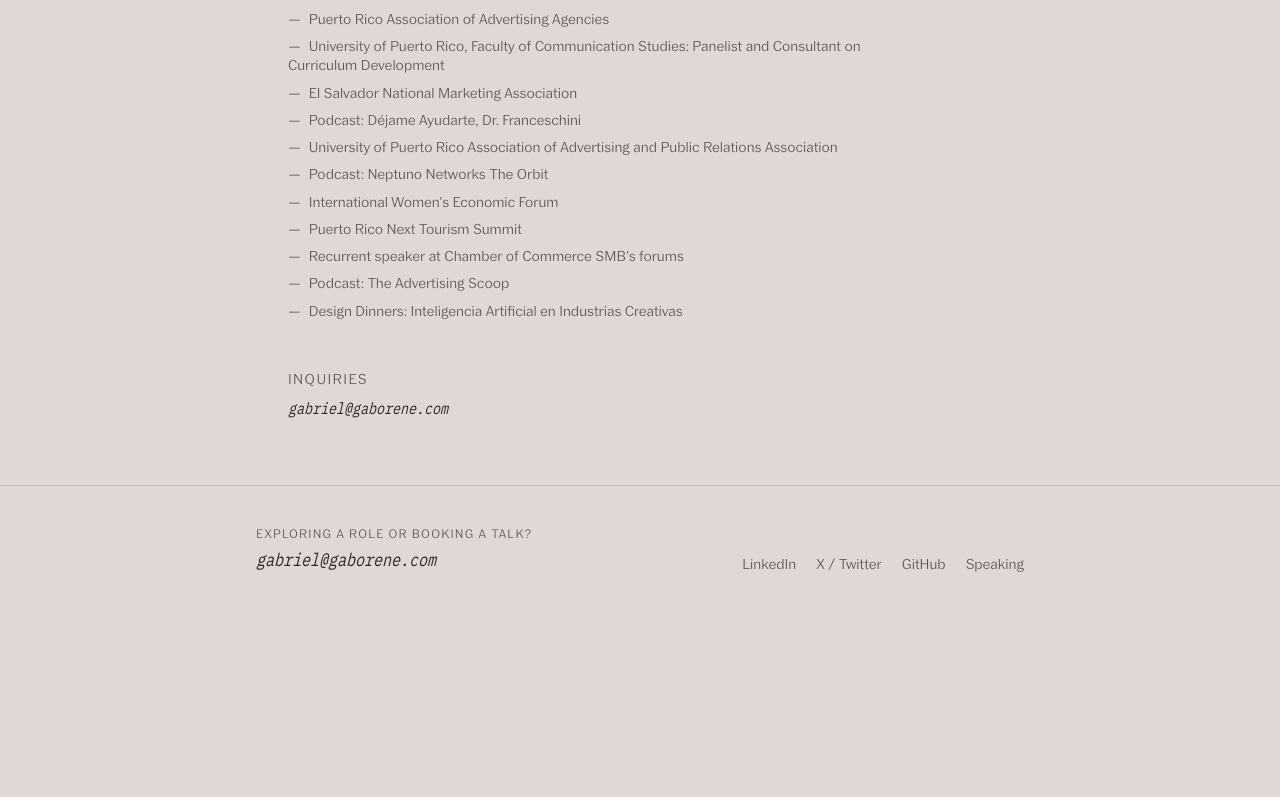
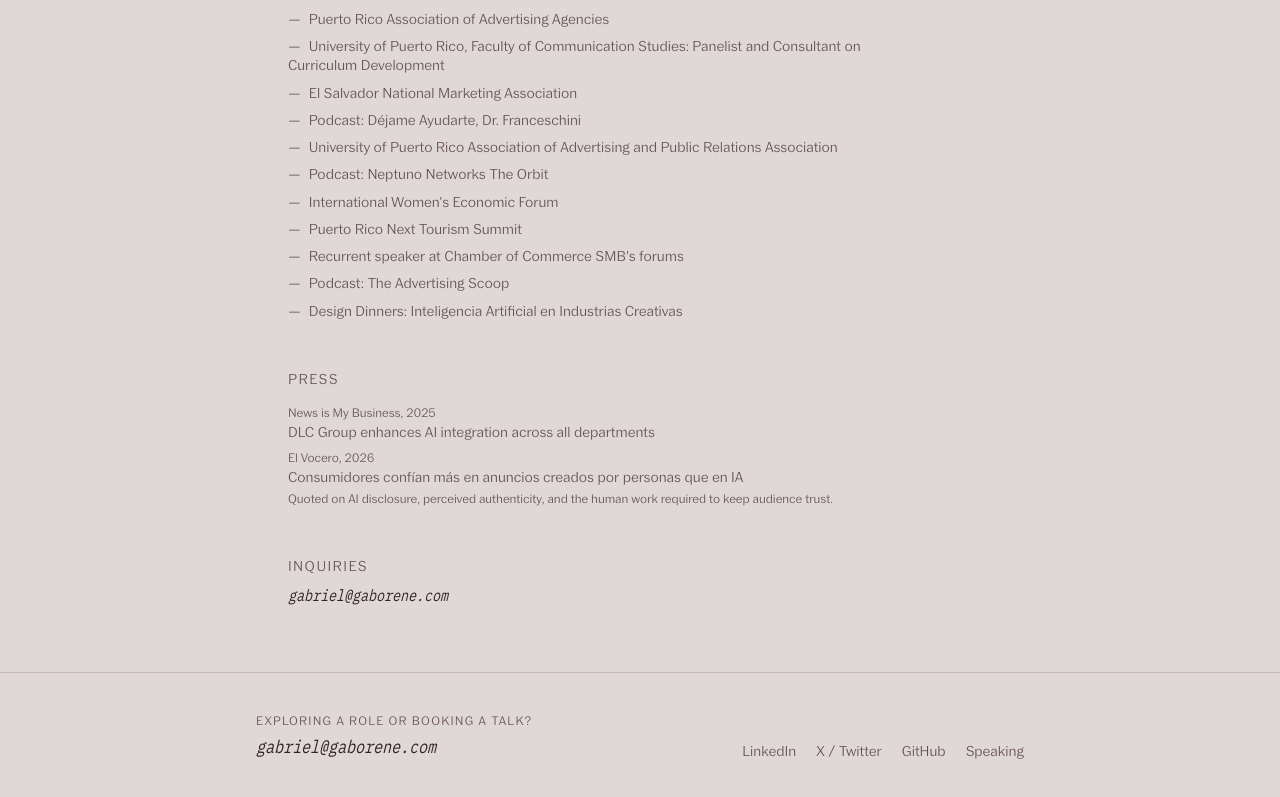
Before and after one commit to gabriel-rene/gaborene-com, a Next.js app: page /speaking in a window 1280 px wide. Shown: the part 837-1634 px from the top of the page. Before the commit the page ends 1451 px from the top, so only its background shows below. Built offline with nearby package versions, Linux system fonts and the light colour scheme.

Commit message:
speaking: add Press section with AI-related mentions
Co-Authored-By: Claude Opus 5 <noreply@anthropic.com>

```diff
--- a/app/speaking/page.tsx
+++ b/app/speaking/page.tsx
@@ -1,6 +1,7 @@
 import type { Metadata } from "next"
 import { SpeakingGallery } from "@/components/speaking-gallery"
 import identities from "@/data/identities"
+import press from "@/data/press"
 
 export const metadata: Metadata = {
   title: "Speaking",
@@ -56,6 +57,7 @@ const speakingPageSchema = {
 export default function Speaking() {
   const engagements =
     identities.find((i) => i.role === "educator on AI")?.engagements ?? []
+  const aiPress = press.filter((item) => item.ai)
 
   return (
     <main className="flex flex-col flex-1 px-8 pt-32 pb-16 max-w-3xl mx-auto w-full">
@@ -102,6 +104,36 @@ export default function Speaking() {
           </ul>
         </div>
 
+        <div className="flex flex-col gap-4">
+          <p className="text-sm text-stone-600 dark:text-stone-400 uppercase tracking-widest">
+            Press
+          </p>
+          <ul className="flex flex-col gap-2 max-w-xl">
+            {aiPress.map(({ source, title, url, year, contribution }) => (
+              <li key={url}>
+                <a
+                  href={url}
+                  target="_blank"
+                  rel="noopener noreferrer"
+                  className="group flex flex-col gap-0.5"
+                >
+                  <span className="text-xs text-stone-600 dark:text-stone-400">
+                    {source}, {year}
+                  </span>
+                  <span className="text-sm text-stone-600 dark:text-stone-400 group-hover:text-stone-900 dark:group-hover:text-stone-100 transition-colors leading-snug">
+                    {title}
+                  </span>
+                  {contribution && (
+                    <span className="text-xs text-stone-600 dark:text-stone-400 leading-snug mt-0.5">
+                      {contribution}
+                    </span>
+                  )}
+                </a>
+              </li>
+            ))}
+          </ul>
+        </div>
+
         <div className="flex flex-col gap-2">
           <p className="text-sm text-stone-600 dark:text-stone-400 uppercase tracking-widest">
             Inquiries
--- a/data/press.ts
+++ b/data/press.ts
@@ -4,6 +4,8 @@ export interface PressItem {
   url: string
   year: string
   contribution?: string
+  /** Surfaced in the Press list on the Speaking page. */
+  ai?: boolean
 }
 
 const press: PressItem[] = [
@@ -48,6 +50,7 @@ const press: PressItem[] = [
     title: "DLC Group enhances AI integration across all departments",
     url: "https://newsismybusiness.com/dlc-group-enhances-ai-integration-across-all-departments/",
     year: "2025",
+    ai: true,
   },
   {
     source: "WAPA TV",
@@ -63,6 +66,7 @@ const press: PressItem[] = [
     year: "2026",
     contribution:
       "Quoted on AI disclosure, perceived authenticity, and the human work required to keep audience trust.",
+    ai: true,
   },
 ]
 
```
